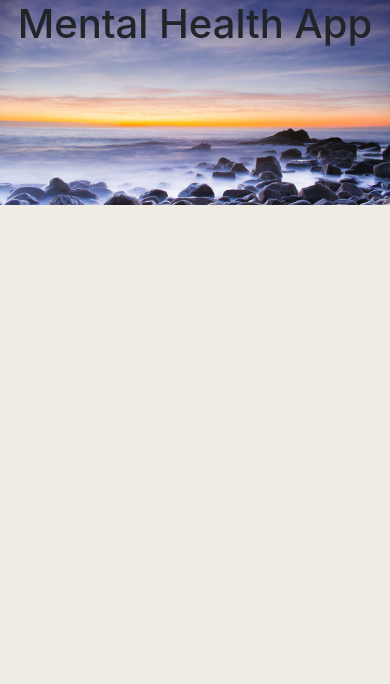
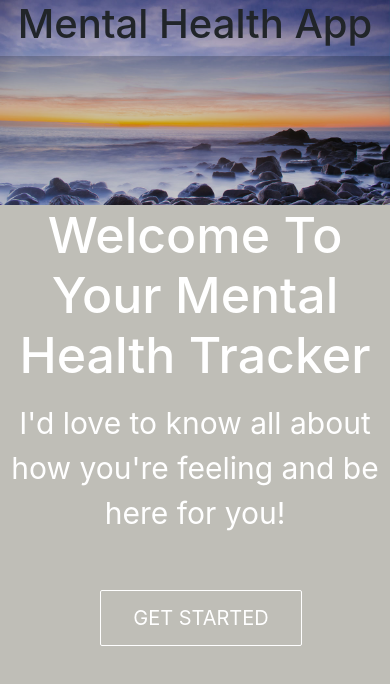
Before and after one commit to aaruza/htn-mental-health, a React (Create React App) app in the folder root/frontend/: page / in a window 390 px wide. Shown: the top 684 px of the page. Built offline with nearby package versions, Linux system fonts and the light colour scheme.

Commit message:
Created main landing page
Landing page with button to direct you to journal entries.

```diff
--- /dev/null
+++ b/root/frontend/src/mainpage/Button.css
@@ -0,0 +1,45 @@
+:root {
+    --primary: #fff;
+  }
+
+  .btn {
+    padding: 8px 20px;
+    border-radius: 2px;
+    outline: none;
+    border: none;
+    cursor: pointer;
+  }
+
+  .btn--primary {
+    background-color: var(--primary);
+    color: #242424;
+    border: 1px solid var(--primary);
+  }
+
+  .btn--outline {
+    background-color: transparent;
+    color: #fff;
+    padding: 8px 20px;
+    border: 1px solid var(--primary);
+    transition: all 0.3s ease-out;
+  }
+
+
+  .btn--medium {
+    padding: 8px 20px;
+    font-size: 18px;
+  }
+
+  .btn--large {
+    padding: 12px 26px;
+    font-size: 20px;
+  }
+
+  .btn--large:hover,
+  .btn--medium:hover {
+    transition: all 0.3s ease-out;
+    background: #EAAD99;
+    color: #242424;
+    transition: 250ms;
+    outline: #EAAD99;
+  }
--- /dev/null
+++ b/root/frontend/src/mainpage/Button.js
@@ -0,0 +1,33 @@
+import React from 'react';
+import './Button.css';
+import { Link } from 'react-router-dom';
+
+const STYLES = ['btn--primary', 'btn--outline', 'btn--test'];
+
+const SIZES = ['btn--medium', 'btn--large'];
+
+export const Button = ({
+  children,
+  type,
+  onClick,
+  buttonStyle,
+  buttonSize
+}) => {
+  const checkButtonStyle = STYLES.includes(buttonStyle)
+    ? buttonStyle
+    : STYLES[0];
+
+  const checkButtonSize = SIZES.includes(buttonSize) ? buttonSize : SIZES[0];
+
+  return (
+    <Link to='/journal' className='btn-mobile'>
+      <button
+        className={`btn ${checkButtonStyle} ${checkButtonSize}`}
+        onClick={onClick}
+        type={type}
+      >
+        {children}
+      </button>
+    </Link>
+  );
+};
--- /dev/null
+++ b/root/frontend/src/mainpage/Intro.css
@@ -0,0 +1,62 @@
+.hero-container {
+    /* background: url('/images/img-home.jpg') center center/cover no-repeat; */
+    height: 100vh;
+    width: 100%;
+    display: flex;
+    flex-direction: column;
+    justify-content: center;
+    align-items: center;
+    box-shadow: inset 0 0 0 1000px rgba(0, 0, 0, 0.2);
+    object-fit: contain;
+  }
+
+  .hero-container > h1 {
+    color: #fff;
+    font-size: 100px;
+    margin-top: -100px;
+  }
+
+  .hero-container > p {
+    margin-top: 8px;
+    color: #fff;
+    font-size: 32px;
+  }
+
+  .hero-btns {
+    margin-top: 32px;
+  }
+
+  .hero-btns .btn {
+    margin: 6px;
+  }
+
+  .fa-play-circle {
+    margin-left: 4px;
+  }
+
+  @media screen and (max-width: 960px) {
+    .hero-container > h1 {
+      font-size: 70px;
+      margin-top: -150px;
+    }
+  }
+
+  @media screen and (max-width: 768px) {
+    .hero-container > h1 {
+      font-size: 50px;
+      margin-top: -100px;
+    }
+
+    .hero-container > p {
+      font-size: 30px;
+    }
+
+    .btn-mobile {
+      display: block;
+      text-decoration: none;
+    }
+
+    .btn {
+      width: 100%;
+    }
+  }
--- /dev/null
+++ b/root/frontend/src/mainpage/Intro.js
@@ -0,0 +1,24 @@
+import React from 'react';
+import '../App.css';
+import { Button } from './Button';
+import './Intro.css';
+
+function Intro() {
+  return (
+    <div className='hero-container'>
+      <h1>Welcome To Your Mental Health Tracker</h1>
+      <p>I'd love to know all about how you're feeling and be here for you!</p>
+      <div className='hero-btns'>
+        <Button
+          className='btns'
+          buttonStyle='btn--outline'
+          buttonSize='btn--large'
+        >
+          GET STARTED
+        </Button>
+      </div>
+    </div>
+  );
+}
+
+export default Intro;
--- a/root/frontend/src/mainpage/mainpage.js
+++ b/root/frontend/src/mainpage/mainpage.js
@@ -1,4 +1,5 @@
 import './mainpage.css';
+import Intro from './Intro';
 import title_bg_img from "./resources/titlebg.jpg"
 
 function Mainpage() {
@@ -7,6 +8,7 @@ function Mainpage() {
         <div className="Mainpage-title-div">
             <img className="Mainpage-bg-img" src={title_bg_img} alt="some text"></img>
             <h1>Mental Health App</h1>
+            <Intro />
         </div>
     </div>
   );
```
